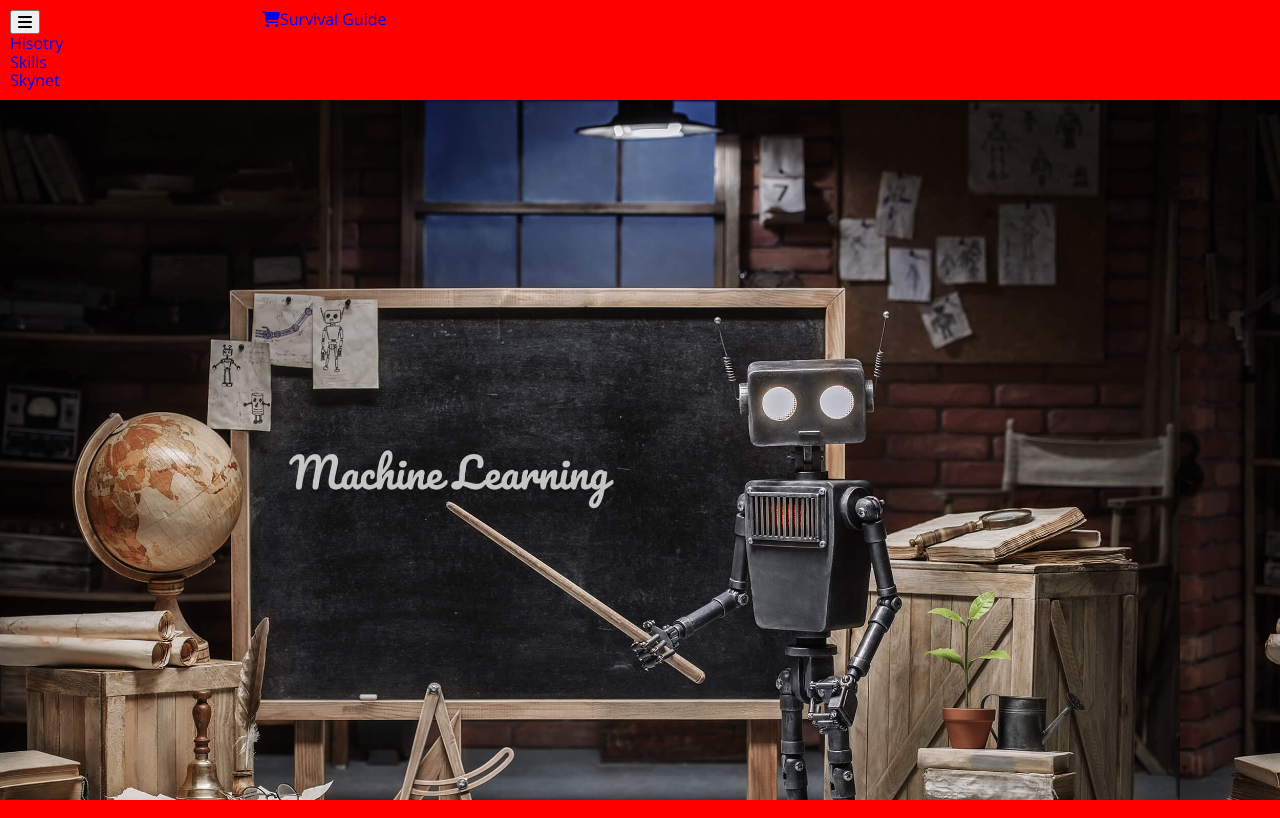
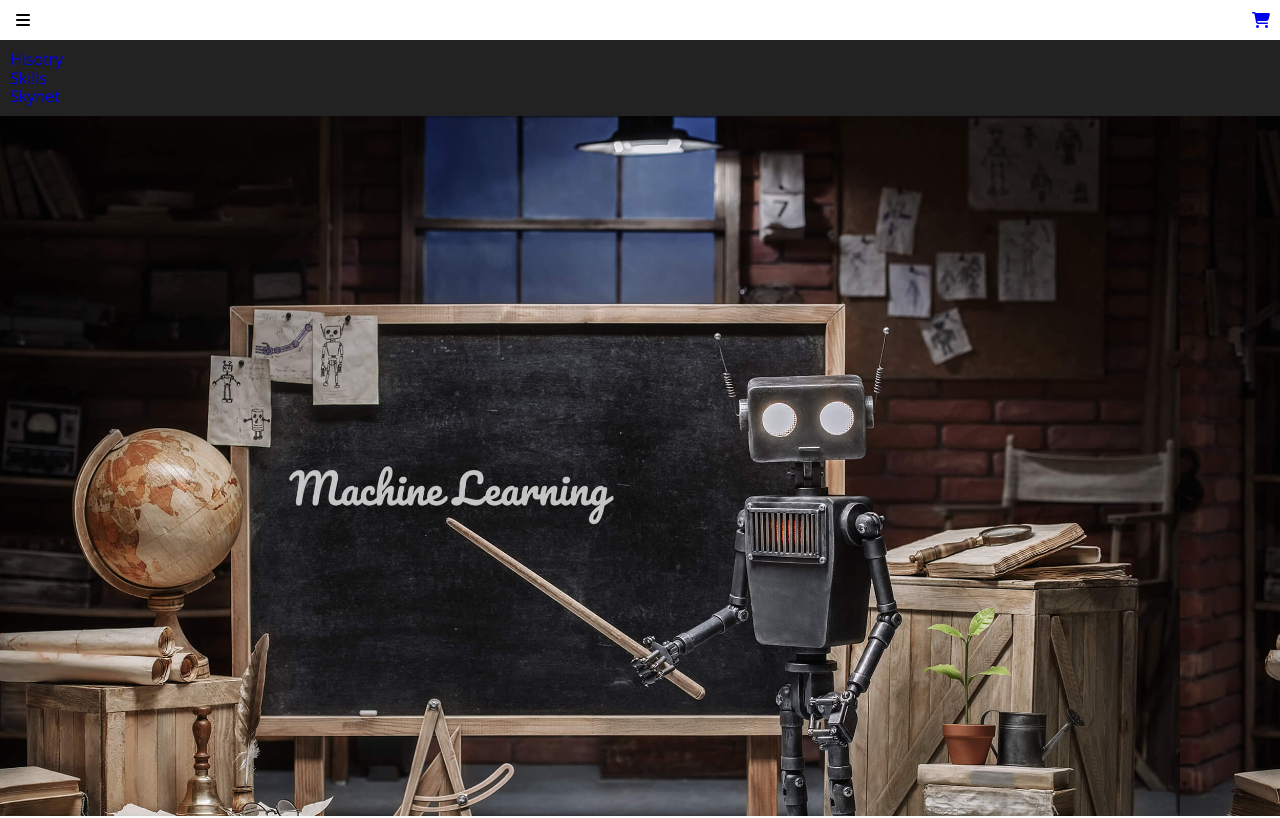
Before and after one commit to icekomo/web2-week5-responsive, a plain HTML site: page index.html in a window 1280 px wide. Shown: the top 818 px of the page. Drawn offline with nearby package versions, Linux system fonts and the light colour scheme.

Commit message:
header structure complete

```diff
--- a/scss/layout/_header.scss
+++ b/scss/layout/_header.scss
@@ -4,33 +4,38 @@
 header {
     display: grid;
     grid-template-columns: 20% auto;
-    padding: 10px;
+    grid-template-areas:
+    "burger survival"
+    "nav nav";
 
-    nav {
-        i {
-            font-size: rem-calc(30);
-            margin-top: 8px;
+
+    section:nth-child(1){
+        grid-area: burger;
+        padding: 10px;
+        button{
+            border: none;
+            background-color: $white;
+            outline: none;
         }
     }
 
-    aside {
-        text-align: right;
+    section:nth-child(2){
+        grid-area: survival;
+        display: flex;
+        justify-content: flex-end;
+        align-items: center;
+        padding: 10px;
 
-        a:link,
-        a:visited {
-            background-color: $sunflower;
-            border-radius: rem-calc(23);
-            color: $black;
-            display: inline-block;
-            font-size: rem-calc(18);
-            font-weight: 700;
-            padding: 13px 25px;
-        }
-
-        a:active,
-        a:hover {
-            background-color: $sunflower;
-            color: $white;
+        a{
+            span{
+                display: none;
+            }
         }
     }
+
+    nav{
+        padding: 10px;
+        grid-area: nav;
+        background-color: $charcoal;
+    }
 }
```
Also changed, not shown: css/styles.css, 1 other file.
